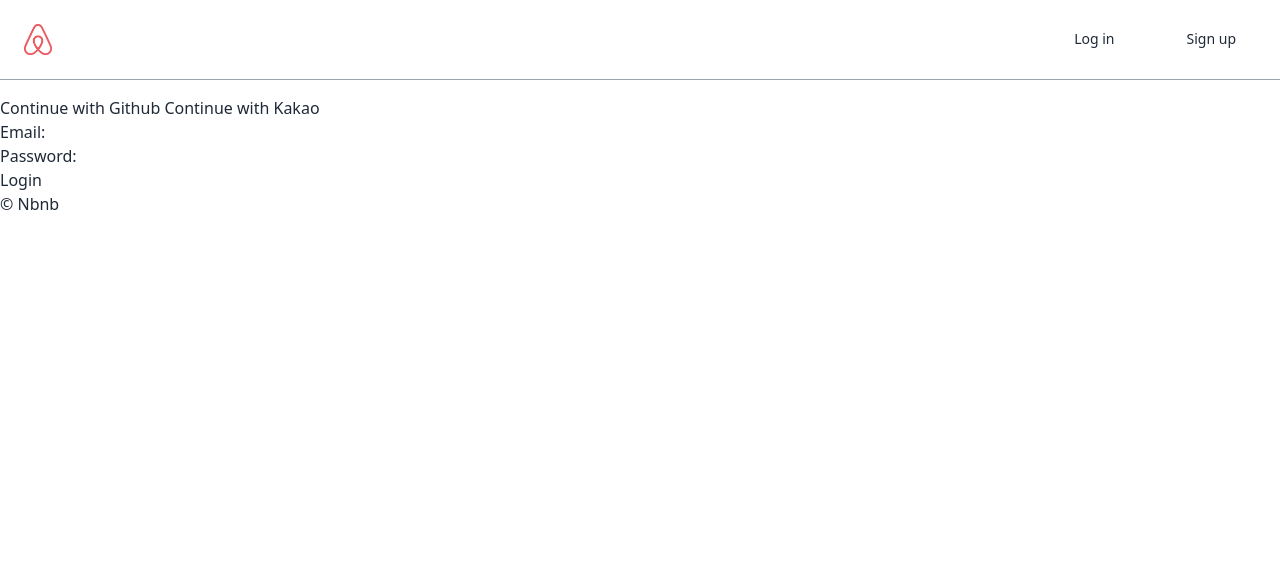
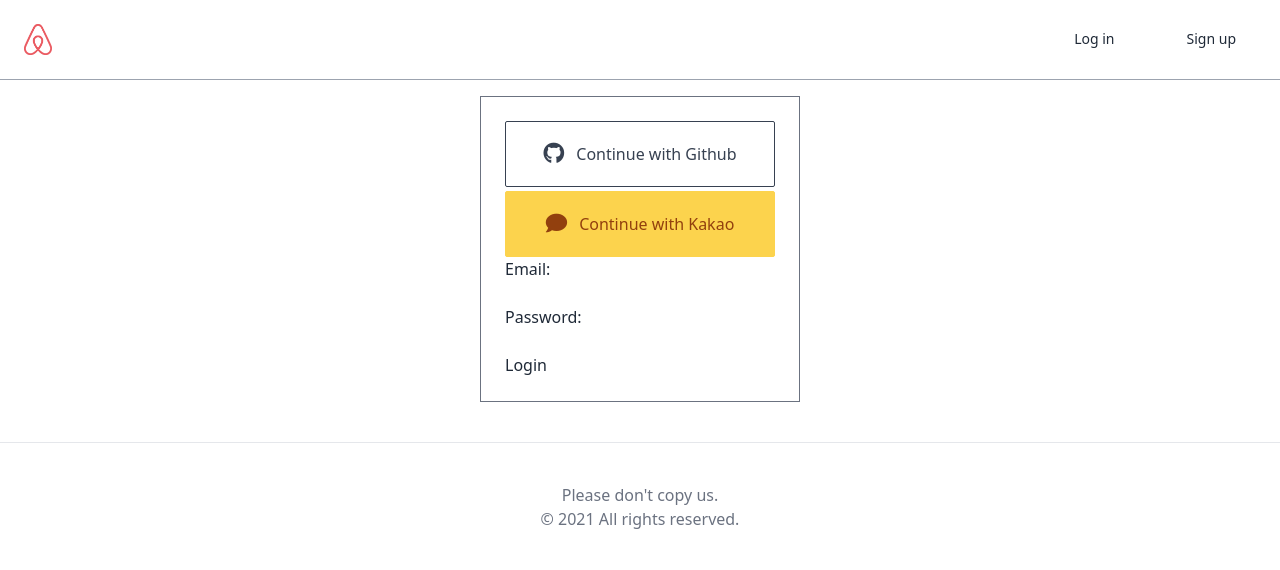
Before and after one commit to hds2g/airbnb-clone, a Django app: page /users/login in a window 1280 px wide. Shown: the top 570 px of the page. Run offline with Django 3.2, Linux system fonts and the light colour scheme; style sheets or scripts are compiled from the project's sources; parts of the project's set-up code (start-up, migrations or seed data) failed here and were passed over; some libraries are stand-ins or nearby versions.

Commit message:
Footer, Social Login

```diff
--- a/templates/partials/footer.html
+++ b/templates/partials/footer.html
@@ -1,3 +1,6 @@
-<footer>
-    &copy; Nbnb
+<footer class="container mx-auto text-center py-10 border-t font-medium text-gray-500 flex flex-col">
+    <span>
+        Please don't copy us.
+    </span>
+    <span>&copy; 2021 All rights reserved.</span>
 </footer>
--- a/templates/partials/room_card.html
+++ b/templates/partials/room_card.html
@@ -1,4 +1,5 @@
 <div class="w-1/4 mb-10 px-2 overflow-hidden">
+    <a href="{% url 'rooms:detail' room.pk %}">
         <div class="w-full h-64 bg-cover bg-center rounded-lg mb-2 " style="background-image: url({{room.first_photo}});"></div>
         <div class="flex justify-between mb-2 truncate">
             <div class="w-4/5 overflow-hidden flex">
@@ -12,4 +13,5 @@
             </span>
         </div>
         <span class="text-black w-11/12 block truncate">{{room.name}}</span>
+    </a>
 </div>
--- a/templates/partials/social_login.html
+++ b/templates/partials/social_login.html
@@ -1,8 +1,8 @@
-<div>
-    <a href="{% url 'users:github-login' %}">
-        Continue with Github
+<div class="flex flex-col w-full ">
+    <a href="{% url 'users:github-login' %}" class="w-full border font-medium text-gray-700 border-gray-700 text-center rounded-sm py-5 mb-1">
+        <i class="fab fa-github mr-2 fa-lg"></i> Continue with Github
     </a>
-    <a href="{% url 'users:kakao-login' %}">
-        Continue with Kakao
+    <a href="{% url 'users:kakao-login' %}" class="w-full border font-medium text-yellow-800 text-center rounded-sm py-5 bg-yellow-300 border-yellow-300">
+        <i class="fas fa-comment mr-2 fa-lg"></i> Continue with Kakao
     </a>
 </div>
--- a/templates/users/login.html
+++ b/templates/users/login.html
@@ -9,10 +9,14 @@
 {% endblock search-bar %}
 
 {% block content %}
+    <div class="container lg:w-5/12 md:w-1/2 xl:w-1/4 mx-auto my-10 flex flex-col items-center border p-6 border-gray-500">
+
+
         {% include 'partials/social_login.html' %}
         <form method="POST" action "{% url "users:login" %}">
             {% csrf_token %}
             {{form.as_p}}
             <button>Login</button>
         </form>
+    </div>
 {% endblock content %}
```
Lines whose indentation alone changed are shown as unchanged.
